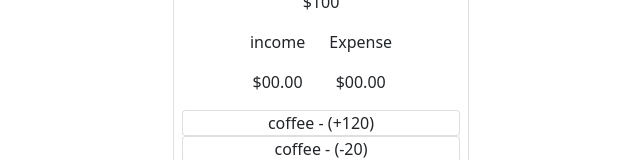
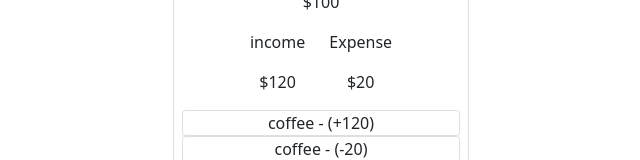
Before and after one commit to SamanKeighobadi/expense-tracker, a React (Create React App) app: page / in a window 1280 px wide. Shown: the part 161-321 px from the top of the page, without its empty margins (319-959 px from the left). Built offline with nearby package versions, Linux system fonts and the light colour scheme.

Commit message:
feat: show and calculate income and expense

```diff
--- a/src/components/IncomeExpenseBox.jsx
+++ b/src/components/IncomeExpenseBox.jsx
@@ -1,16 +1,28 @@
 import { Row, Col } from "react-bootstrap";
+import {useContext} from 'react'
+import { ExpenseTracker } from "../context/ExpenseTrackerContext";
 
 const IncomeExpenceBox = () => {
+
+  const {transactions} = useContext(ExpenseTracker)
+
+  const amounts = transactions.map(tr => tr.amount)
+  const income = amounts.filter(item => item>0)
+  .reduce((acc,item) =>(acc +=item),0)
+
+  const expense = amounts.filter(item => item <0)
+  .reduce((acc,item) => (acc +=item),0) * -1;
+
   return (
     <>
       <Row className=" mx-auto">
         <Col>
           <p>income</p>
-          <p>$00.00</p>
+          <p>${income}</p>
         </Col>
         <Col>
           <p> Expense</p>
-          <p>$00.00</p>
+          <p>${expense}</p>
         </Col>
       </Row>
     </>
```
